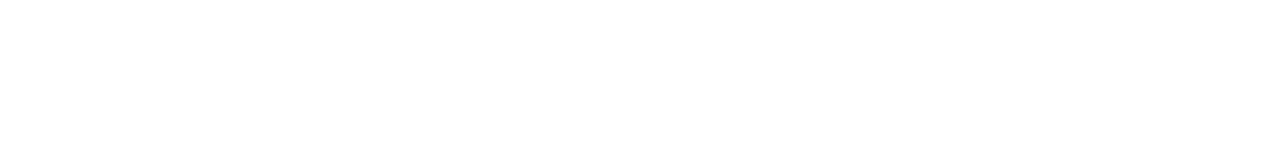
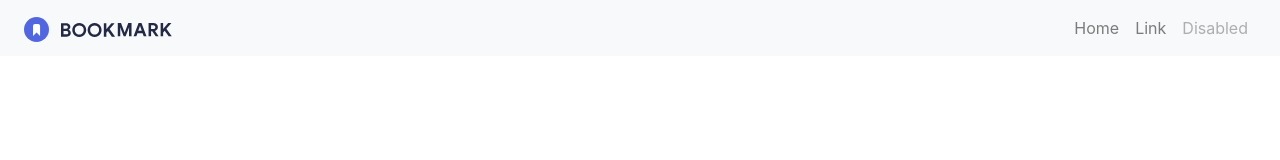
Before and after one commit to Aliemeka/bezao-landing-page, a plain HTML site: page index.html in a window 1280 px wide. Drawn offline with nearby package versions, Linux system fonts and the light colour scheme.

Commit message:
Added Navbar

```diff
--- a/index.html
+++ b/index.html
@@ -4,12 +4,33 @@
     <meta charset="UTF-8">
     <meta name="viewport" content="width=device-width, initial-scale=1.0">
     <meta name="description" content="Between Zero And One, BEZAO is an intensive software development program for">
+    <link rel="shortcut icon" href="images/favicon-32x32.png" type="image/x-icon">
     <link rel="stylesheet" href="https://cdn.jsdelivr.net/npm/bootstrap@4.5.3/dist/css/bootstrap.min.css" integrity="sha384-TX8t27EcRE3e/ihU7zmQxVncDAy5uIKz4rEkgIXeMed4M0jlfIDPvg6uqKI2xXr2" crossorigin="anonymous">
     <title>Between Zero And One - BEZAO by Genesys Tech Hub</title>
 </head>
 <body>
     <header>
+        <nav class="navbar navbar-expand-lg navbar-light bg-light container-fluid px-4">
+            <a class="navbar-brand" href="#"><img src="images/logo-bookmark.svg" alt="Bezao Logo"/></a>
+            <button class="navbar-toggler" type="button" data-toggle="collapse" data-target="#navbarSupportedContent" aria-controls="navbarSupportedContent" aria-expanded="false" aria-label="Toggle navigation">
+              <span class="navbar-toggler-icon"></span>
+            </button>
 
+            <div class="collapse navbar-collapse" id="navbarSupportedContent">
+              <ul class="navbar-nav ml-auto" role="navigation" aria-roledescription="navigation">
+                <li class="nav-item">
+                  <a class="nav-link text-bold" href="#">Home <span class="sr-only">(current)</span></a>
+                </li>
+                <li class="nav-item">
+                  <a class="nav-link text-bold" href="#">Link</a>
+                </li>
+
+                <li class="nav-item">
+                  <a class="nav-link text-bold disabled" href="#" tabindex="-1" aria-disabled="true">Disabled</a>
+                </li>
+              </ul>
+            </div>
+          </nav>
     </header>
 </body>
 </html>
```
